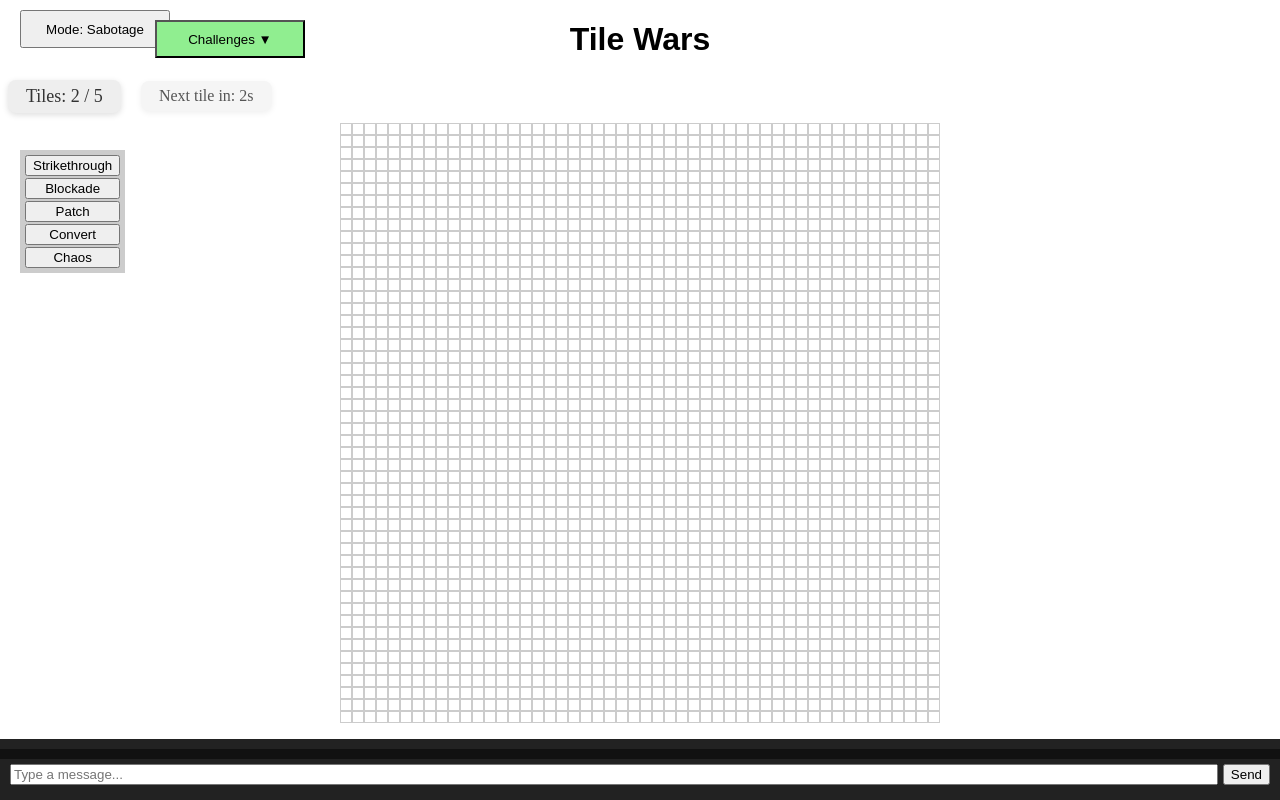
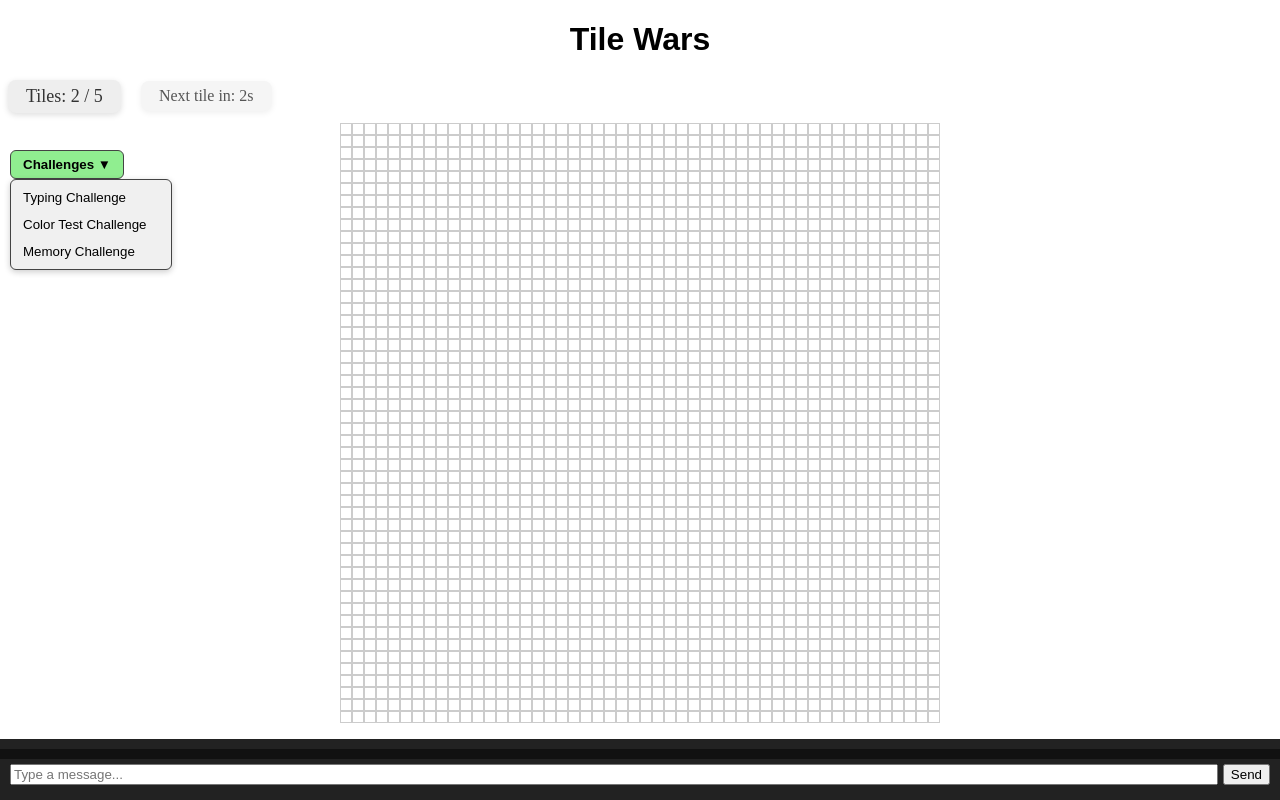
Before and after one commit to Corbii1/TileWars, a website: page public/index.html in a window 1280 px wide. Both pictures are taken after a click on the button "Challenges ▼". Drawn offline with Linux system fonts and the light colour scheme.

Commit message:
Update index.html
reformatted a little, removed some menus and buttons visually

```diff
--- a/public/index.html
+++ b/public/index.html
@@ -9,7 +9,7 @@
     <h1>Tile Wars</h1>
 
     <!-- Tile Bank and Timer UI -->
-    <div id="tilebank-container" style="display:flex;align-items:center;gap:20px;margin-bottom:10px;">
+    <div id="tilebank-container" style="display:flex;align-items:center;gap:20px;margin-bottom:10px; position: relative; z-index: 1001;">
         <div id="tilebank" style="font-size:18px;color:#333;background:#eee;padding:6px 18px;border-radius:8px;box-shadow:0 2px 6px #0002;">
             Tiles: <span id="tile-count">0</span> / 5
         </div>
@@ -22,16 +22,37 @@
         <div id="grid"></div>
     </div>
 
-    <!--DG964, CHALLENGE MENU + CLOSING BOX + MODE BUTTON-->
-    <div class="top-controls">
-        <button id="modeButton">Mode: Sabotage</button>
-        <div class="challenge-menu">
-            <button id="challengeDropdown">Challenges ▼</button>
-            <div id="challengeList" class="dropdown-content">
-                <button onclick="startChallenge('typing')">Typing Challenge</button>
-                <button onclick="startChallenge('colorTest')">Color Test Challenge</button>
-                <button onclick="startChallenge('memory')">Memory Challenge</button>
-            </div>
+    <!--DG964, CHALLENGE MENU + CLOSING BOX-->
+    <div class="challenge-menu" style="
+        position: absolute;
+        top: 150px; /* moved down to leave space for tile bank */
+        left: 10px;
+        z-index: 1000;
+    ">
+        <button id="challengeDropdown" style="
+            background: #eee;
+            border: 1px solid #444;
+            padding: 6px 12px;
+            border-radius: 6px;
+            cursor: pointer;
+            font-weight: bold;
+        ">Challenges ▼</button>
+        <div id="challengeList" class="dropdown-content" style="
+            display: none;
+            position: absolute;
+            top: 100%;
+            left: 0;
+            background: #f0f0f0;
+            border: 1px solid #444;
+            border-radius: 6px;
+            padding: 4px 0;
+            box-shadow: 0 2px 6px #0003;
+            min-width: 160px;
+            z-index: 1000;
+        ">
+            <button onclick="startChallenge('typing')" style="width:100%; padding:6px 12px; text-align:left; border:none; background:none; cursor:pointer;">Typing Challenge</button>
+            <button onclick="startChallenge('colorTest')" style="width:100%; padding:6px 12px; text-align:left; border:none; background:none; cursor:pointer;">Color Test Challenge</button>
+            <button onclick="startChallenge('memory')" style="width:100%; padding:6px 12px; text-align:left; border:none; background:none; cursor:pointer;">Memory Challenge</button>
         </div>
     </div>
     <div id="challengeModal" class="modal">
@@ -52,6 +73,17 @@
             <button type="submit">Send</button>
         </form>
     </div>
-
+    <script>
+        const challengeDropdown = document.getElementById('challengeDropdown');
+        const challengeList = document.getElementById('challengeList');
+        challengeDropdown.addEventListener('click', () => {
+            challengeList.style.display = challengeList.style.display === 'block' ? 'none' : 'block';
+        });
+        document.addEventListener('click', (e) => {
+            if (!challengeDropdown.contains(e.target) && !challengeList.contains(e.target)) {
+                challengeList.style.display = 'none';
+            }
+        });
+    </script>
 </body>
 </html>
```
